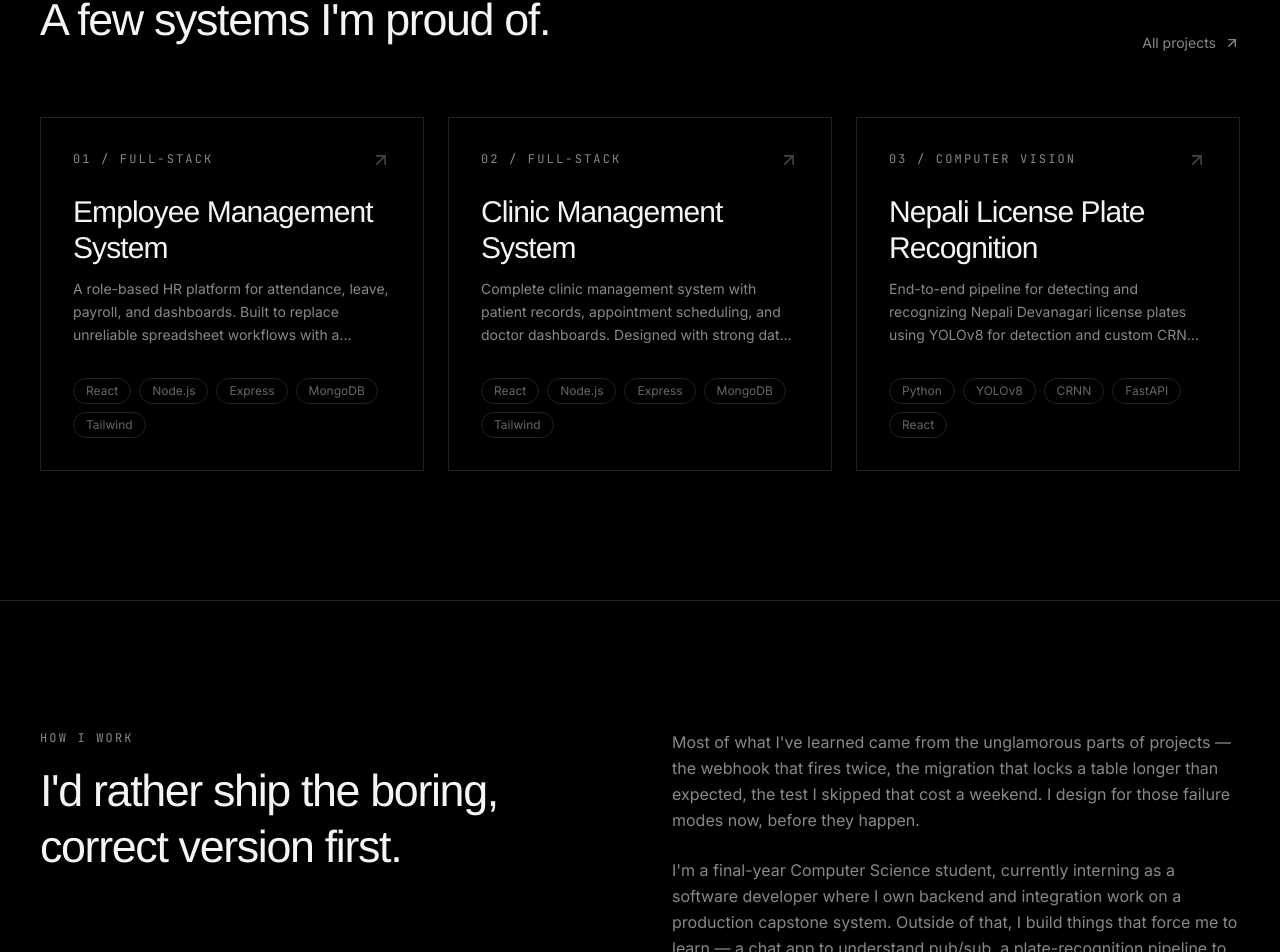
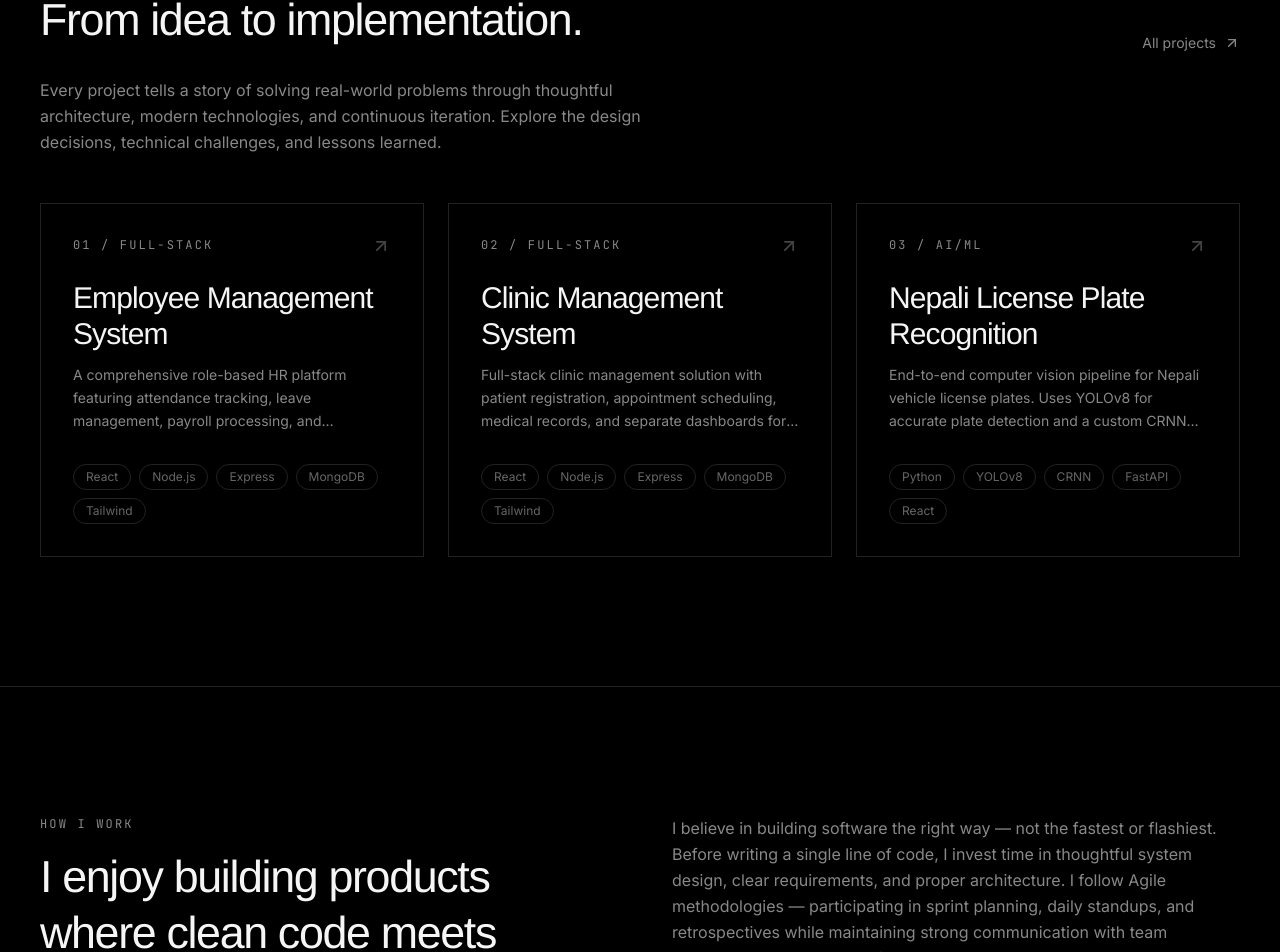
Before and after one commit to im-sonu-giri/Protfolio, a Next.js app: page / in a window 1280 px wide. Shown: the part 1848-2800 px from the top of the page. Built offline with nearby package versions, Linux system fonts and the light colour scheme.

Commit message:
almost protfolio completed

```diff
--- a/app/page.tsx
+++ b/app/page.tsx
@@ -23,7 +23,7 @@ export default function HomePage() {
             <div>
               <p className="eyebrow mb-4">Selected Work</p>
               <h2 className="font-display text-clamp-h2 tracking-tight-2">
-                A few systems I&apos;m proud of.
+                From idea to implementation.
               </h2>
             </div>
             <Link
@@ -34,6 +34,13 @@ export default function HomePage() {
               <ArrowUpRight className="w-4 h-4 group-hover:translate-x-0.5 group-hover:-translate-y-0.5 transition-transform" />
             </Link>
           </ScrollReveal>
+
+          <p className="text-gray-400 -mt-10 mb-12 max-w-2xl leading-relaxed">
+            Every project tells a story of solving real-world problems through
+            thoughtful architecture, modern technologies, and continuous
+            iteration. Explore the design decisions, technical challenges, and
+            lessons learned.
+          </p>
 
           <ScrollReveal
             className="grid grid-cols-1 md:grid-cols-3 gap-6"
@@ -52,25 +59,35 @@ export default function HomePage() {
           <ScrollReveal>
             <p className="eyebrow mb-4">How I Work</p>
             <h2 className="font-display text-clamp-h2 tracking-tight-2 leading-tight">
-              I&apos;d rather ship the boring, correct version first.
+              I enjoy building products where clean code meets scalable architecture.
             </h2>
           </ScrollReveal>
           <ScrollReveal className="flex flex-col justify-center gap-6 text-gray-400 leading-relaxed">
             <p data-reveal-item>
-              Most of what I&apos;ve learned came from the unglamorous parts
-              of projects — the webhook that fires twice, the migration that
-              locks a table longer than expected, the test I skipped that
-              cost a weekend. I design for those failure modes now, before
-              they happen.
+              I believe in building software the right way — not the fastest
+              or flashiest. Before writing a single line of code, I invest
+              time in thoughtful system design, clear requirements, and proper
+              architecture. I follow Agile methodologies — participating in
+              sprint planning, daily standups, and retrospectives while
+              maintaining strong communication with team members. I break
+              complex features into small, manageable chunks, deliver working
+              increments, and iterate based on feedback.
             </p>
             <p data-reveal-item>
-              I&apos;m a final-year Computer Science student, currently
-              interning as a software developer where I own backend and
-              integration work on a production capstone system. Outside of
-              that, I build things that force me to learn — a chat app to
-              understand pub/sub, a plate-recognition pipeline to understand
-              computer vision, and lately, RAG systems to understand what it
-              actually takes to make an LLM trustworthy.
+              I maintain clean, well-organized, and maintainable codebases
+              using modern yet stable technologies and best practices. I&apos;m
+              not afraid to explore new tools and frameworks, but I prioritize
+              reliability and long-term maintainability. I actively use AI
+              tools (like Claude, Cursor, and GitHub Copilot) to accelerate
+              development, improve code quality, and explore new ideas faster.
+            </p>
+            <p data-reveal-item>
+              From early internships to my current role at Geek Tech Solutions,
+              I&apos;ve learned that great engineering comes from discipline,
+              continuous learning, and ownership. Whether working on
+              production systems or personal projects, I focus on delivering
+              real value through thoughtful design, robust testing, and
+              attention to detail.
             </p>
           </ScrollReveal>
         </div>
@@ -135,14 +152,14 @@ export default function HomePage() {
           <div className="flex flex-wrap items-center justify-center gap-4">
             <Link
               href="/contact"
-              className="inline-flex px-8 md:px-10 py-4 bg-white text-black text-sm font-medium border border-transparent transition-[background,color,border-color] duration-300 hover:bg-transparent hover:text-white hover:border-white"
+              className="inline-flex px-8 md:px-10 py-4 rounded-full bg-white text-black text-sm font-medium border border-transparent transition-[background,color,border-color] duration-300 hover:bg-transparent hover:text-white hover:border-white"
             >
               Get in Touch
             </Link>
             <a
               href={SITE_CONFIG.resumeUrl}
               download
-              className="inline-flex items-center gap-1.5 px-8 md:px-10 py-4 border border-gray-700 text-sm text-white transition-[border-color] duration-300 hover:border-white"
+              className="inline-flex items-center gap-1.5 px-8 md:px-10 py-4 rounded-full border border-gray-700 text-sm text-white transition-[border-color] duration-300 hover:border-white"
             >
               <Download className="w-4 h-4" />
               Download CV
--- a/components/Hero.tsx
+++ b/components/Hero.tsx
@@ -196,7 +196,7 @@ export function Hero() {
             ref={secondaryRef}
             onHoverStart={handleSecondaryEnter}
             onHoverEnd={handleSecondaryLeave}
-            className="relative inline-flex items-center h-14 md:h-16 px-9 md:px-11 rounded-md bg-transparent text-base font-medium border border-gray-700 overflow-hidden cursor-pointer"
+            className="relative inline-flex items-center h-14 md:h-16 px-9 md:px-11 rounded-full bg-transparent text-base font-medium border border-gray-700 overflow-hidden cursor-pointer"
             onClick={() => router.push("/contact")}
           >
             <span
--- a/data/projects.ts
+++ b/data/projects.ts
@@ -15,51 +15,39 @@ export const projects: Project[] = [
       slug: "employee-management-system",
       title: "Employee Management System",
       category: "FULL-STACK",
-    summary:
-      "A role-based HR platform for attendance, leave, payroll, and dashboards. Built to replace unreliable spreadsheet workflows with a secure, scalable system.",
+      summary: "A comprehensive role-based HR platform featuring attendance tracking, leave management, payroll processing, and interactive dashboards. Built to replace error-prone manual spreadsheets with a secure, scalable, and maintainable system that improves HR efficiency.",
       tech: ["React", "Node.js", "Express", "MongoDB", "Tailwind"],
       repoUrl: "https://github.com/im-sonu-giri/Employee-management-system",
-    liveUrl:
-      "https://employee-management-system-git-main-sonugiri1410-4831s-projects.vercel.app",
+      liveUrl: "https://employee-management-system-git-main-sonugiri1410-4831s-projects.vercel.app",
       featured: true,
     },
     {
       slug: "clinic-management-system",
       title: "Clinic Management System",
       category: "FULL-STACK",
-    summary:
-      "Complete clinic management system with patient records, appointment scheduling, and doctor dashboards. Designed with strong data isolation and user-friendly interfaces.",
+      summary: "Full-stack clinic management solution with patient registration, appointment scheduling, medical records, and separate dashboards for doctors and administrators. Designed with strong data isolation, role-based access, and modern UX to streamline clinic operations.",
       tech: ["React", "Node.js", "Express", "MongoDB", "Tailwind"],
       repoUrl: "https://github.com/im-sonu-giri/Clinic_management_system",
       liveUrls: [
-      {
-        label: "User Portal",
-        url: "https://clinic-management-system-frontend-4d6p.onrender.com",
-      },
-      {
-        label: "Admin Panel",
-        url: "https://clinic-management-system-3.onrender.com",
-      },
+        { label: "User Portal", url: "https://clinic-management-system-frontend-4d6p.onrender.com" },
+        { label: "Admin Panel", url: "https://clinic-management-system-3.onrender.com" }
       ],
       featured: true,
     },
     {
       slug: "nepali-license-plate-recognition",
       title: "Nepali License Plate Recognition",
-    category: "COMPUTER VISION",
-    summary:
-      "End-to-end pipeline for detecting and recognizing Nepali Devanagari license plates using YOLOv8 for detection and custom CRNN OCR.",
+      category: "AI/ML",
+      summary: "End-to-end computer vision pipeline for Nepali vehicle license plates. Uses YOLOv8 for accurate plate detection and a custom CRNN model for Devanagari character recognition. Built with FastAPI backend and React frontend to handle real-world Nepali number plates effectively.",
       tech: ["Python", "YOLOv8", "CRNN", "FastAPI", "React"],
-    repoUrl:
-      "https://github.com/im-sonu-giri/-Nepali_License_Plate_Recognition",
+      repoUrl: "https://github.com/im-sonu-giri/-Nepali_License_Plate_Recognition",
       featured: true,
     },
     {
       slug: "realtime-chat-application",
       title: "Real-Time Chat Application",
       category: "REAL-TIME SYSTEMS",
-    summary:
-      "Scalable real-time chat platform with WebSockets, presence detection, and group messaging built using Django Channels.",
+      summary: "Scalable real-time messaging platform built with Django Channels and WebSockets. Supports instant messaging, online presence detection, group chats, and asynchronous handling — demonstrating deep understanding of real-time system architecture and state management.",
       tech: ["Django", "Django Channels", "WebSockets", "PostgreSQL"],
       repoUrl: "https://github.com/im-sonu-giri/chat-application",
     },
@@ -67,9 +55,8 @@ export const projects: Project[] = [
       slug: "ecommerce-platform",
       title: "E-Commerce Platform",
       category: "FULL-STACK",
-    summary:
-      "Full-featured e-commerce store with product catalog, shopping cart, checkout, and order management.",
+      summary: "Complete e-commerce solution featuring product catalog, advanced filtering, shopping cart, secure checkout, and order management system. Implemented with Django REST Framework backend and React frontend, focusing on performance, user experience, and scalability.",
       tech: ["Django REST Framework", "React", "PostgreSQL"],
       repoUrl: "https://github.com/im-sonu-giri/E-commerce-website",
-  },
+    }
 ];
--- a/data/site.ts
+++ b/data/site.ts
@@ -4,8 +4,7 @@ export const SITE_CONFIG = {
   name: "Sonu Giri",
   role: "Full-Stack Developer | System Designer | QA Enthusiast | LLM & RAG Learner",
   location: "Nepal",
-  email: "hello@sonugiri.com.np", // TODO: replace with your real contact email
-  phone: "+977-98XXXXXXXX", // TODO: replace with your real phone number, or remove from ContactPage if you'd rather not list it
+  email: "sonugiri1410@gmail.com",
   github: "https://github.com/im-sonu-giri",
   linkedin: "https://www.linkedin.com/in/sonu-giri-3b99302a6/",
   resumeUrl: "/resume.pdf", // TODO: drop your resume PDF into /public/resume.pdf
```
Also changed, not shown: app/contact/page.tsx (+1 -12 lines), app/skills/page.tsx (+6 -3 lines), components/CustomCursor.tsx (+60 -23 lines). Lines whose indentation alone changed are shown as unchanged.
